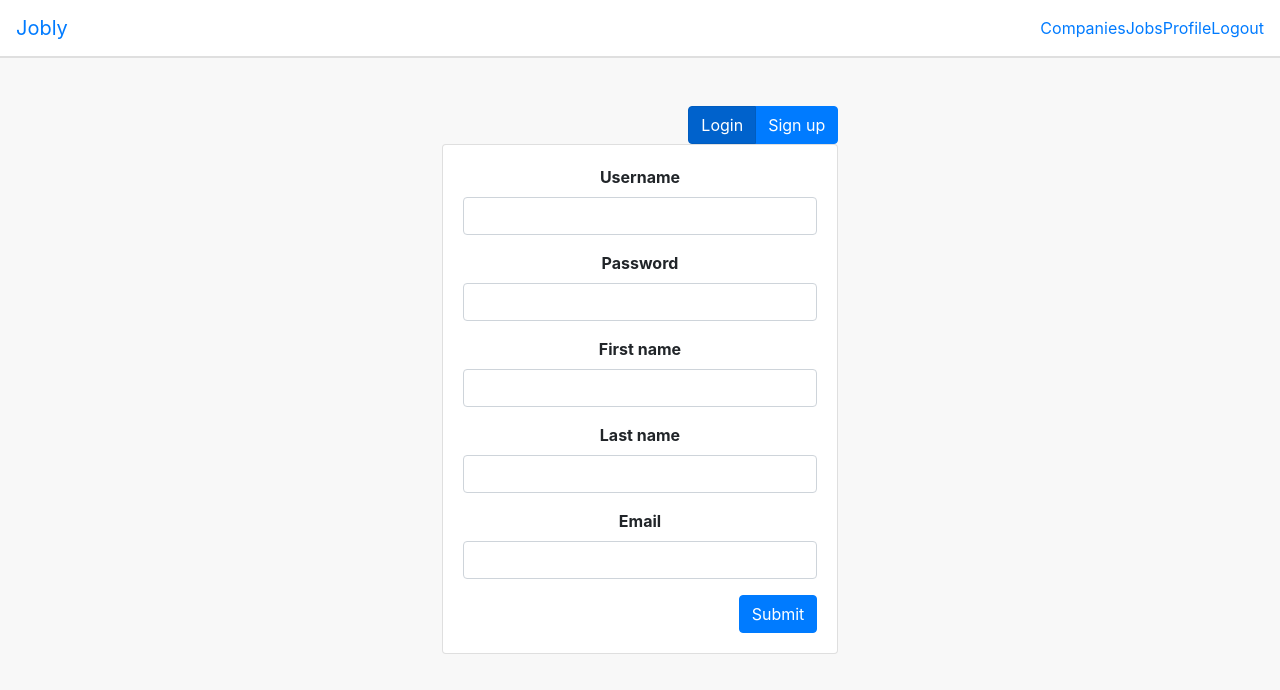
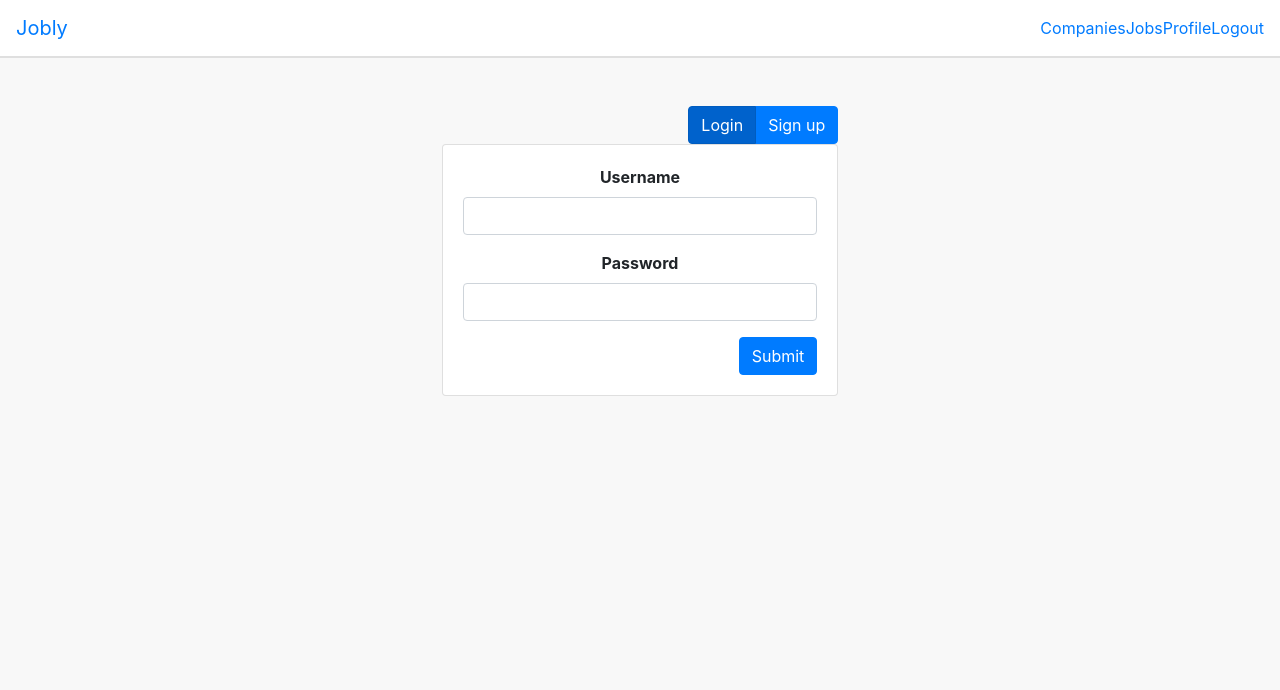
Before and after one commit to jasparvb/react-jobly, a React (Create React App) app: page /login in a window 1280 px wide. Shown: the top 690 px of the page. Built offline with nearby package versions, Linux system fonts and the light colour scheme.

Commit message:
Toggle login and sign up

```diff
--- a/src/Login.js
+++ b/src/Login.js
@@ -1,13 +1,37 @@
 import React, { useState, useEffect } from "react";
 
+function Login() {
+    const [activeTab, setActiveTab] = useState('login');
 
-function Login() {
+    function setLogin() {
+        setActiveTab('login');
+    }
+    function setSignup() {
+        setActiveTab('signup');
+    }
+    const signupFields = (
+        <div>
+            <div className="form-group">
+                <label>First name</label>
+                <input name="first_name" className="form-control" value="" />
+            </div>
+            <div className="form-group">
+                <label>Last name</label>
+                <input name="last_name" className="form-control" value="" />
+            </div>
+            <div className="form-group">
+                <label>Email</label>
+                <input type="email" name="email" className="form-control" value="" />
+            </div>
+        </div>
+    );
+
     return (
         <div className="container col-md-6 offset-md-3 col-lg-4 offset-lg-4">
             <div className="d-flex justify-content-end">
                 <div className="btn-group">
-                    <button className="btn btn-primary active">Login</button>
-                    <button className="btn btn-primary">Sign up</button>
+                    <button className={`btn btn-primary ${activeTab === 'login' ? "active" : ""}`} onClick={setLogin}>Login</button>
+                    <button className={`btn btn-primary ${activeTab === 'signup' ? "active" : ""}`} onClick={setSignup}>Sign up</button>
                 </div>
             </div>
             <div className="card">
@@ -21,20 +45,7 @@ function Login() {
                             <label>Password</label>
                             <input type="password" name="password" className="form-control" value="" />
                         </div>
-                        <div>
-                            <div class="form-group">
-                                <label>First name</label>
-                                <input name="first_name" class="form-control" value="" />
-                            </div>
-                            <div class="form-group">
-                                <label>Last name</label>
-                                <input name="last_name" class="form-control" value="" />
-                            </div>
-                            <div class="form-group">
-                                <label>Email</label>
-                                <input type="email" name="email" class="form-control" value="" />
-                            </div>
-                        </div>
+                        {activeTab === 'signup' ? signupFields : ''}
                         <button type="submit" className="btn btn-primary float-right">Submit</button>
                     </form>
                 </div>
```
